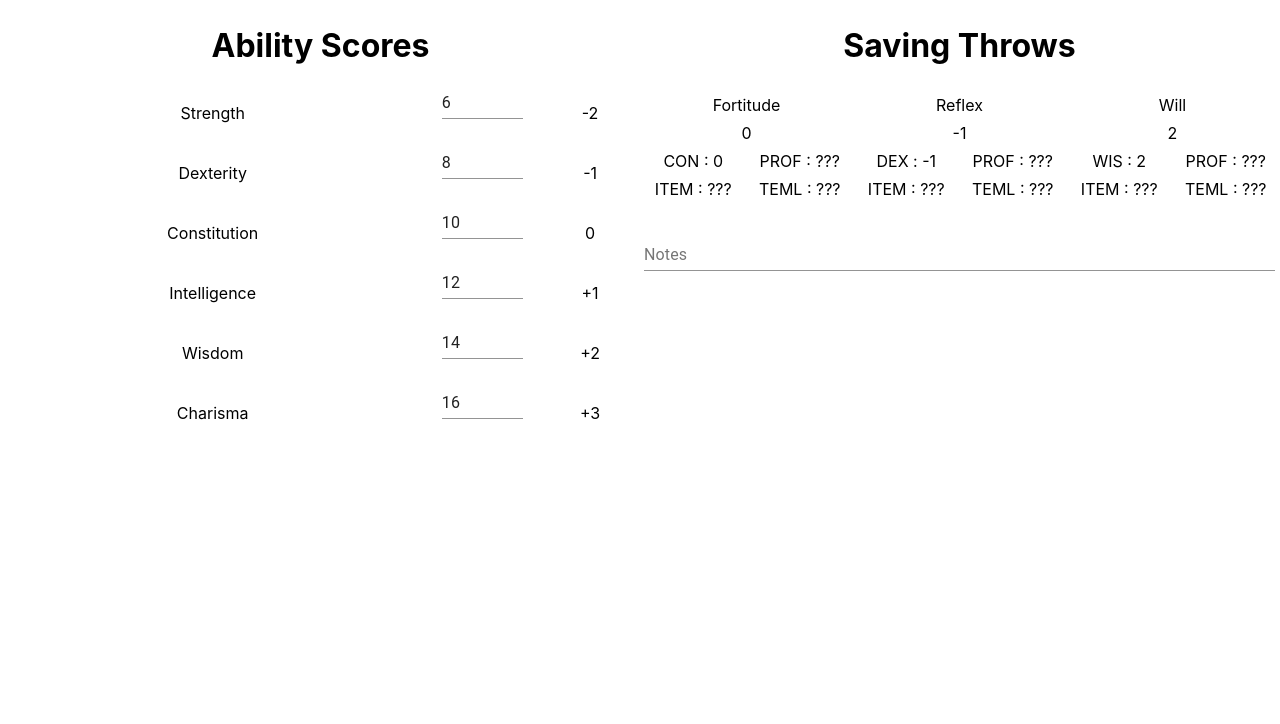
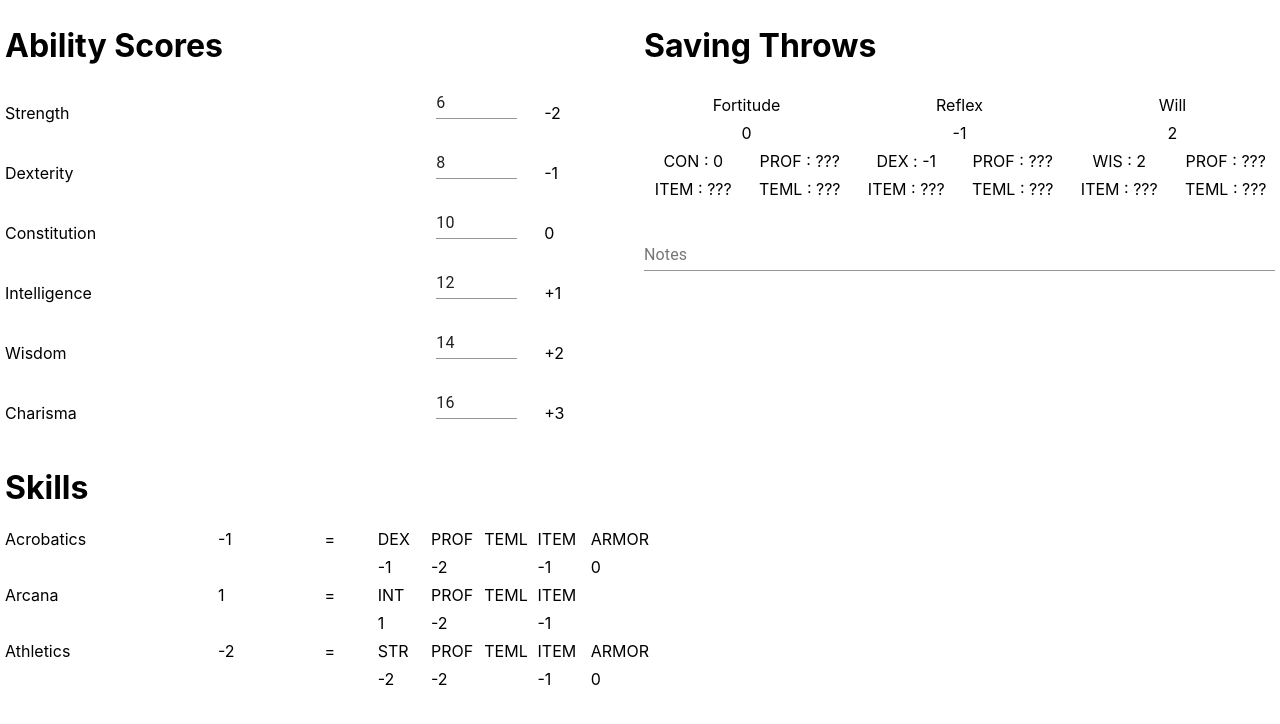
Before and after one commit to Wiljami/CharacterSheetPathfinder2E, a React (Create React App) app: page / in a window 1280 px wide. Shown: the top 724 px of the page. Built offline with nearby package versions, Linux system fonts and the light colour scheme.

Commit message:
Add SkillBox to the sheet.

```diff
--- a/src/AbilityScoreBox.js
+++ b/src/AbilityScoreBox.js
@@ -10,7 +10,7 @@ class AbilityScoreBox extends React.Component {
 
   render() {
     return (
-      <div align="center">
+      <>
         <h1>Ability Scores</h1>
         <AbilityScoreEntry
           callback = {this.callback}
@@ -48,7 +48,7 @@ class AbilityScoreBox extends React.Component {
           mod = {this.props.abilityScoreModifiers.Charisma}
           ability = 'Charisma'
         />
-      </div>
+      </>
     )
   }
 }
--- a/src/SavingThrowBox.js
+++ b/src/SavingThrowBox.js
@@ -4,7 +4,7 @@ import TextField from "@material-ui/core/TextField";
 class SavingThrowBox extends React.Component {
   render () {
     return (
-      <div align="center">
+      <>
         <Grid container spacing={1}>
           <Grid item xs={12}>
             <h1>Saving Throws</h1>
@@ -38,7 +38,7 @@ class SavingThrowBox extends React.Component {
               rowsMax="4"/>
           </Grid>
         </Grid>
-      </div>
+      </>
     )
   }
 }
--- a/src/Sheet.js
+++ b/src/Sheet.js
@@ -2,6 +2,7 @@ import React from "react";
 import AbilityScoreBox from "./AbilityScoreBox";
 import Grid from "@material-ui/core/Grid";
 import SavingThrowBox from "./SavingThrowBox";
+import SkillBox from "./SkillBox";
 
 class Sheet extends React.Component {
   constructor(props) {
@@ -58,6 +59,11 @@ class Sheet extends React.Component {
             abilityScoreModifiers={this.state.abilityScoreModifiers}
           />
         </Grid>
+        <Grid item xs={6}>
+          <SkillBox
+            abilityScoreModifiers={this.state.abilityScoreModifiers}
+          />
+        </Grid>
       </Grid>
     </>
   }
--- a/src/SkillBox.js
+++ b/src/SkillBox.js
@@ -3,17 +3,112 @@ import {Card} from "@material-ui/core";
 import Grid from "@material-ui/core/Grid";
 
 class SkillBox extends React.Component {
-    render() {
-        return <div className="smallgap">
-            <Card elevation={5}>
-                <Grid container spacing = {3}>
-                    <Grid item xs={12}>
-                        <h1>Skills</h1>
-                    </Grid>
-                </Grid>
-            </Card>
-        </div>
+  render() {
+    return (
+      <>
+        <h1>Skills</h1>
+        <Grid container spacing={1}>
+          <Grid item xs={12}>
+            <SkillEntry
+              name = 'Acrobatics'
+              abilityMod = {this.props.abilityScoreModifiers.Dexterity}
+              abilityName = 'DEX'
+              armorCheckPenalty = {true}
+            />
+          </Grid>
+          <Grid item xs={12}>
+            <SkillEntry
+              name = 'Arcana'
+              abilityMod = {this.props.abilityScoreModifiers.Intelligence}
+              abilityName = 'INT'
+              armorCheckPenalty = {false}
+            />
+          </Grid>
+          <Grid item xs={12}>
+            <SkillEntry
+              name = 'Athletics'
+              abilityMod = {this.props.abilityScoreModifiers.Strength}
+              abilityName = 'STR'
+              armorCheckPenalty = {true}
+            />
+          </Grid>
+        </Grid>
+      </>
+    )
+  }
+}
+
+class SkillEntry extends React.Component {
+  render() {
+    const total = this.props.abilityMod
+
+    let armorCheckPenalty = ''
+
+    if (this.props.armorCheckPenalty) {
+      armorCheckPenalty = (
+        <Grid container spacing={1}>
+          <Grid item xs={12}>
+            ARMOR
+          </Grid>
+          <Grid item xs={12}>
+            0
+          </Grid>
+        </Grid>
+      )
     }
+
+    return (
+      <>
+        <Grid container spacing={1}>
+          <Grid item xs={4}>
+            {this.props.name}
+          </Grid>
+          <Grid item xs={2}>
+            {total}
+          </Grid>
+          <Grid item xs={1}>
+            =
+          </Grid>
+          <Grid item xs={1}>
+            <Grid container spacing={1}>
+              <Grid item xs={12}>
+                {this.props.abilityName}
+              </Grid>
+              <Grid item xs={12}>
+                {this.props.abilityMod}
+              </Grid>
+            </Grid>
+          </Grid>
+          <Grid item xs={1}>
+            <Grid container spacing={1}>
+              <Grid item xs={12}>
+                PROF
+              </Grid>
+              <Grid item xs={12}>
+                -2
+              </Grid>
+            </Grid>
+          </Grid>
+          <Grid item xs={1}>
+            TEML
+          </Grid>
+          <Grid item xs={1}>
+            <Grid container spacing={1}>
+              <Grid item xs={12}>
+                ITEM
+              </Grid>
+              <Grid item xs={12}>
+                -1
+              </Grid>
+            </Grid>
+          </Grid>
+          <Grid item xs={1}>
+            {armorCheckPenalty}
+          </Grid>
+        </Grid>
+      </>
+    )
+  }
 }
 
 export default SkillBox
```
